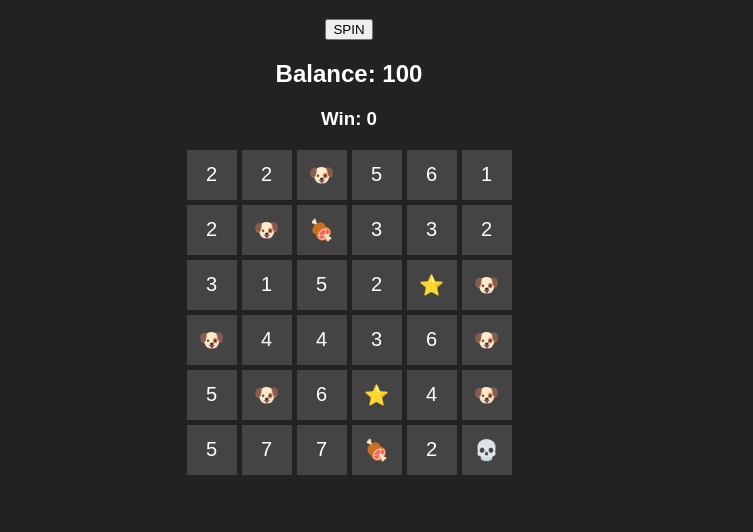
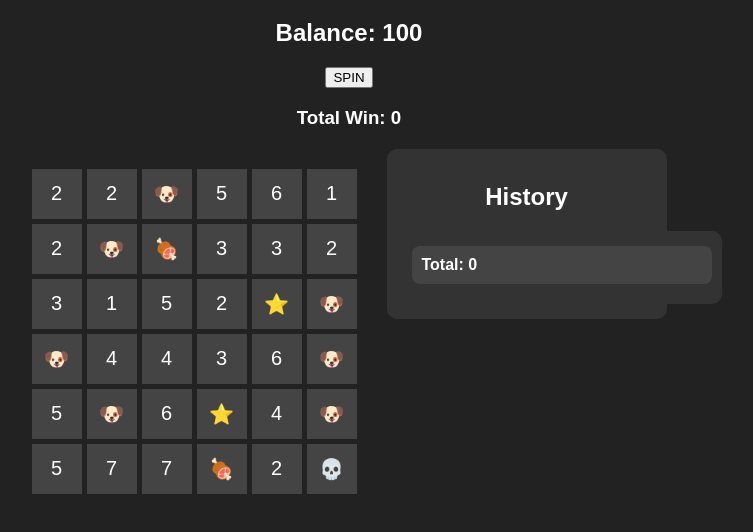
Before and after one commit to Sheremet-im52/Casini-Project-Simulator, a website: page public/index.html in a window 1280 px wide. Both pictures are taken after a click on the button "SPIN". Shown: the part 62-594 px from the top of the page, without its empty margins (291-1044 px from the left). Drawn offline with Linux system fonts and the light colour scheme.

Commit message:
історія і дезайн але так собі .

```diff
--- a/public/app.js
+++ b/public/app.js
@@ -5,6 +5,47 @@ const resultText = document.getElementById("result");
 const grid = document.getElementById("grid");
 const spinButton = document.getElementById("spin");
 const symbols = ["🐶", "🍖", "⭐", "💀", "1", "2", "3", "4", "5", "6", "7"];
+const historyDiv = document.getElementById("history");
+
+let historyQueue = [];
+
+function addToHistory(winLines, totalWin) {
+
+    historyQueue.push({
+        lines: winLines,
+        total: totalWin
+    });
+
+    if (historyQueue.length > 5) {
+        historyQueue.shift();
+    }
+
+    renderHistory();
+}
+
+function renderHistory() {
+
+    historyDiv.innerHTML = "";
+
+    for (let item of historyQueue) {
+
+        const div = document.createElement("div");
+
+        div.classList.add("history-item");
+
+        let text = "";
+
+        for (let line of item.lines) {
+            text += `${line.symbols} → +${line.amount}<br>`;
+        }
+
+        text += `<strong>Total: ${item.total}</strong>`;
+
+        div.innerHTML = text;
+
+        historyDiv.appendChild(div);
+    }
+}
 
 function generateGrid() {
     grid.innerHTML = "";
@@ -36,28 +77,55 @@ spinButton.addEventListener("click", () => {
 
     const gridData = generateGrid();
 
-    const win = checkWin(gridData);
+    const result = checkWin(gridData);
 
-    balance += win;
+    balance += result.totalWin;
 
     balanceText.innerText = "Balance: " + balance;
 
-    resultText.innerText = "Win: " + win;
+    resultText.innerText = "Total Win: " + result.totalWin;
+
+    addToHistory(result.winLines, result.totalWin);
 });
+
 function checkWin(grid) {
-    let win = 0;
-    for (let row of grid) {
+
+    let totalWin = 0;
+
+    let winLines = [];
+
+    for (let rowIndex = 0; rowIndex < grid.length; rowIndex++) {
+
+        const row = grid[rowIndex];
+
         for (let i = 0; i < 4; i++) {
-            if (row[i] === row[i+1] && row[i] === row[i+2]) {
 
-                if (row[i] === "🐶") win += 50;
-                else if (row[i] === "🍖") win += 40;
-                else if (row[i] === "⭐") win += 30;
-                else if (row[i] === "💀") win += 0;
-                else win += 10;
+            if (
+                row[i] === row[i + 1] &&
+                row[i] === row[i + 2]
+            ) {
+
+                let amount = 0;
+
+                if (row[i] === "🐶") amount = 50;
+                else if (row[i] === "🍖") amount = 40;
+                else if (row[i] === "⭐") amount = 30;
+                else if (row[i] === "💀") amount = 0;
+                else amount = 10;
+
+                totalWin += amount;
+
+                winLines.push({
+                    symbols: `${row[i]} ${row[i]} ${row[i]}`,
+                    amount: amount,
+                    row: rowIndex + 1
+                });
             }
         }
     }
 
-    return win;
+    return {
+        totalWin,
+        winLines
+    };
 }
--- a/public/index.html
+++ b/public/index.html
@@ -8,12 +8,22 @@
 
 <h1>🐶 The Dog House Casino</h1>
 
+<h2 id="balance">Balance: 100</h2>
+
 <button id="spin">SPIN</button>
 
-<h2 id="balance">Balance: 100</h2>
 <h3 id="result"></h3>
 
-<div id="grid"></div>
+<div id="game-container">
+
+    <div id="grid"></div>
+
+    <div id="history-panel">
+        <h2>History</h2>
+        <div id="history"></div>
+    </div>
+
+</div>
 
 <script src="app.js"></script>
 </body>
--- a/public/style.css
+++ b/public/style.css
@@ -22,3 +22,42 @@ body {
     justify-content: center;
     font-size: 20px;
 }
+
+#history {
+    margin-top: 20px;
+    width: 300px;
+    margin-left: auto;
+    margin-right: auto;
+    background: #333;
+    padding: 10px;
+    border-radius: 10px;
+}
+
+.history-item {
+    margin: 5px 0;
+    padding: 5px;
+    background: #444;
+}
+
+#game-container {
+    display: flex;
+    justify-content: center;
+    align-items: flex-start;
+    gap: 30px;
+    margin-top: 20px;
+}
+
+#history-panel {
+    width: 250px;
+    background: #333;
+    padding: 15px;
+    border-radius: 10px;
+}
+
+.history-item {
+    background: #444;
+    margin-bottom: 10px;
+    padding: 10px;
+    border-radius: 8px;
+    text-align: left;
+}
```
